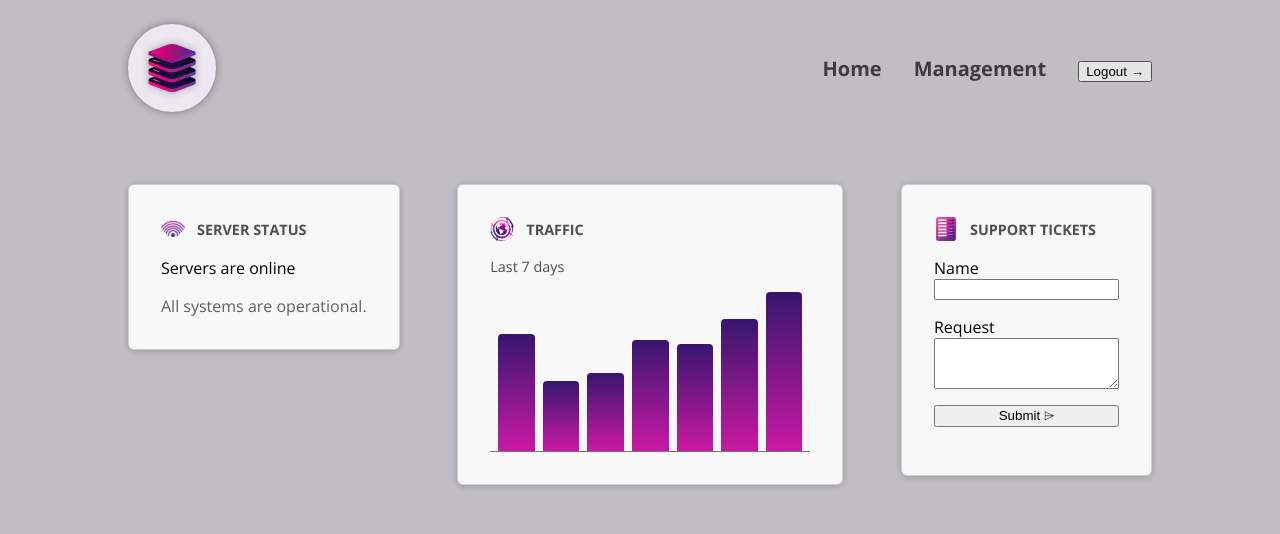
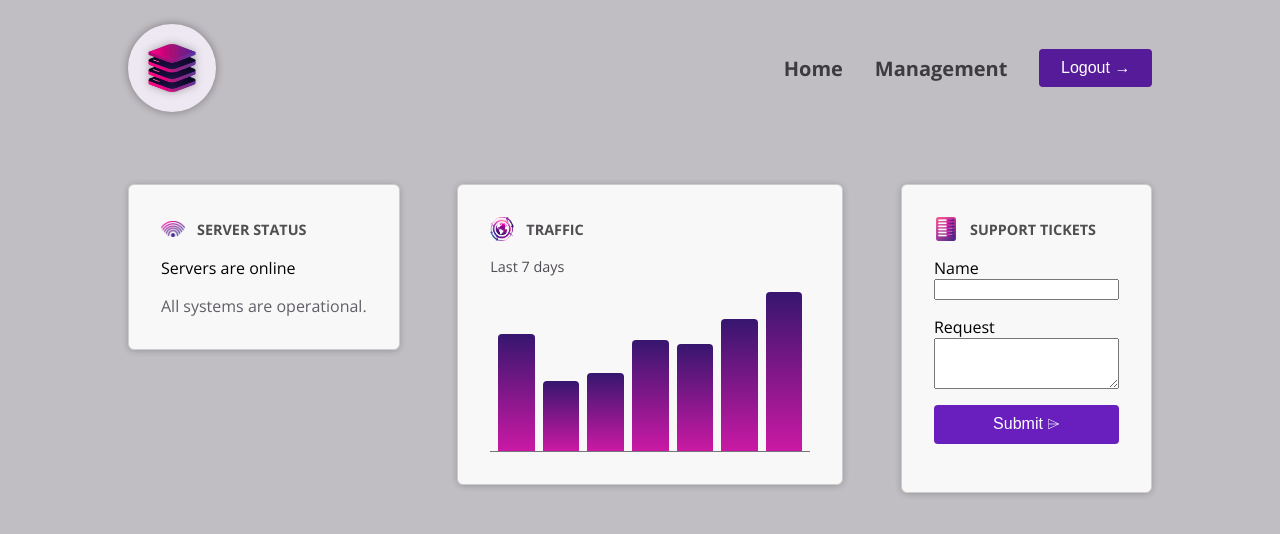
Before and after one commit to sebastian311/cmp-dashboard, an Angular app: page / in a window 1280 px wide. In both pictures the pointer is over the button 1115 px from the left and 71 px from the top of the page. Shown: the top 534 px of the page. Built offline with nearby package versions, Linux system fonts and the light colour scheme.

Commit message:
Fixed btn css issue

```diff
--- a/src/app/shared-ui/button/button.css
+++ b/src/app/shared-ui/button/button.css
@@ -1,4 +1,4 @@
-button {
+:host {
   display: inline-block;
   padding: 0.65rem 1.35rem;
   border-radius: 0.25rem;
@@ -10,7 +10,7 @@ button {
   border: none;
 }
 
-button:hover {
+:host:hover {
   background-color: #551b98;
 }
 
@@ -20,6 +20,6 @@ button:hover {
   transition: transform 0.2s ease-in-out;
 }
 
-button:hover .icon {
+:host:hover .icon {
   transform: translateX(4px);
 }
```
